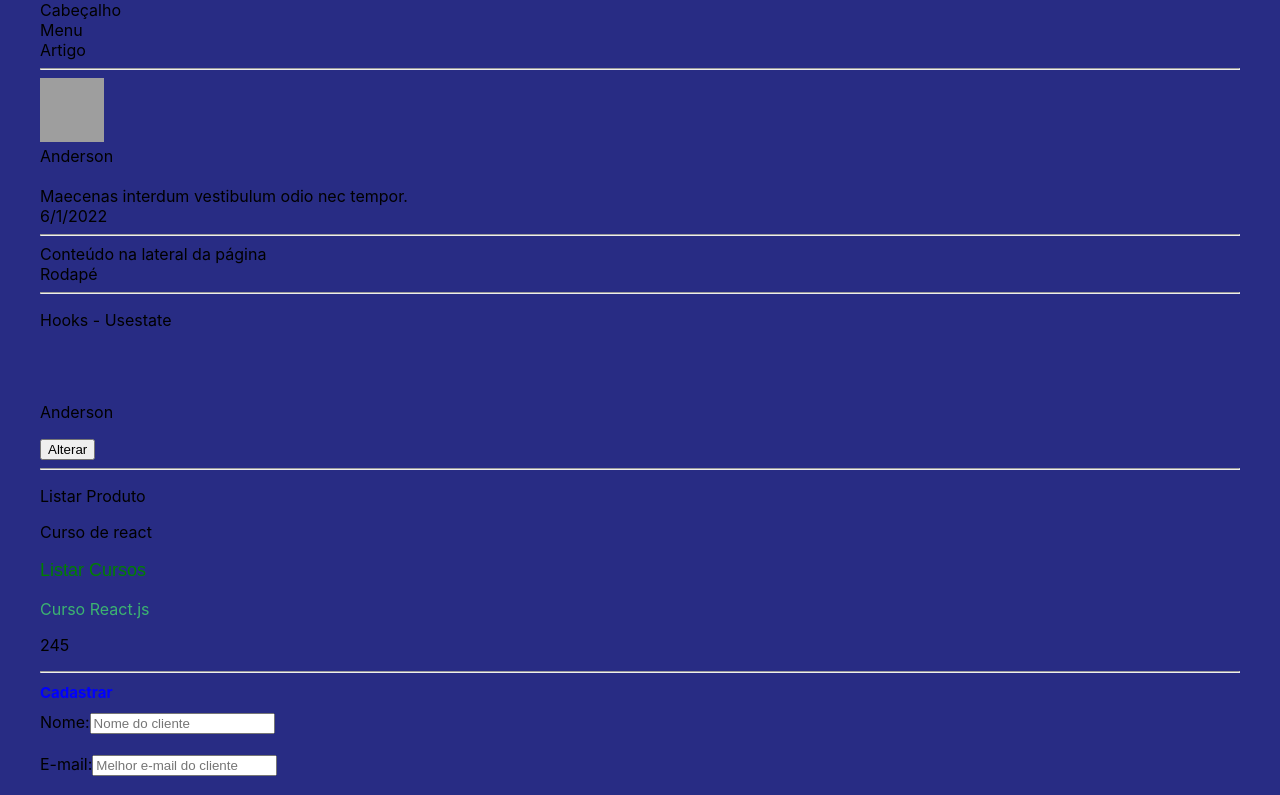
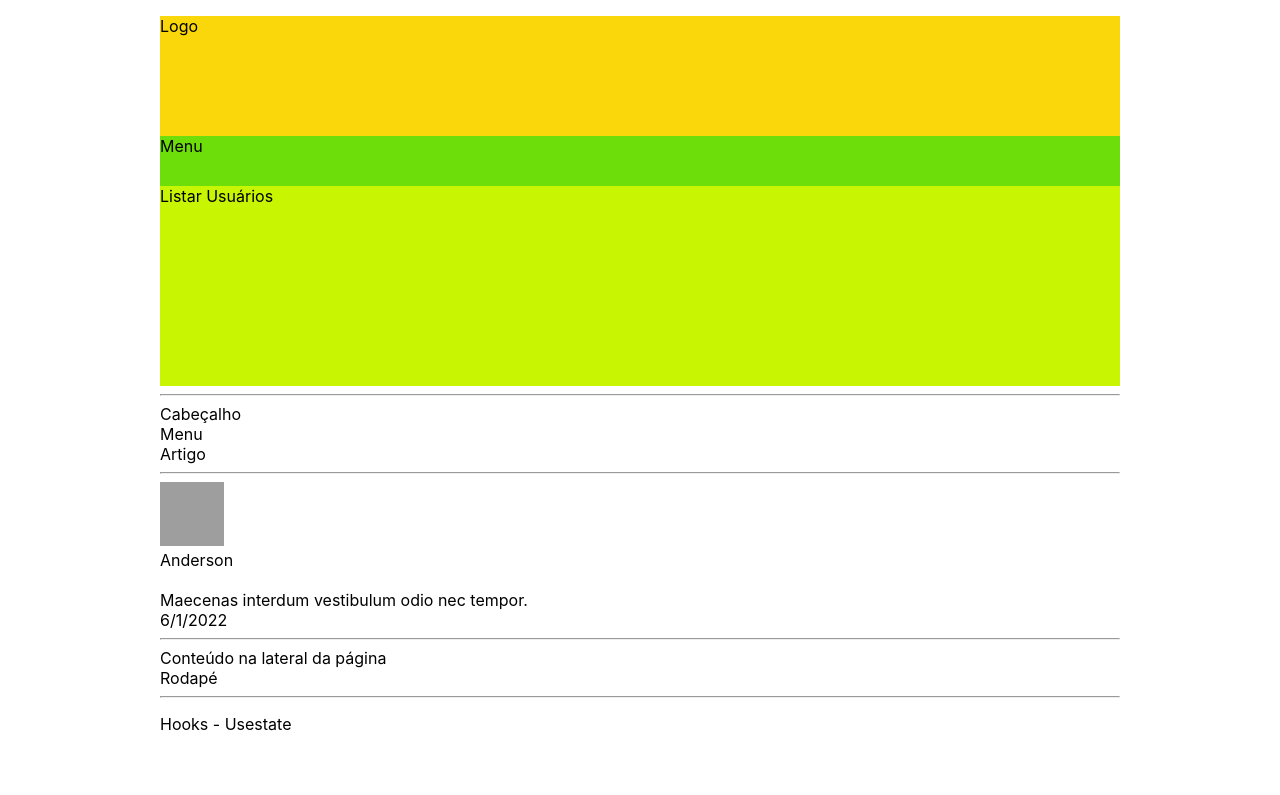
Before and after one commit to andmatsouza/introducao-react, a React (Create React App) app: page / in a window 1280 px wide. Shown: the top 795 px of the page. Built offline with nearby package versions, Linux system fonts and the light colour scheme; grey boxes are pictures that could not be loaded.

Commit message:
feat: como usar style component no React

```diff
--- a/package.json
+++ b/package.json
@@ -9,6 +9,7 @@
     "react": "^18.1.0",
     "react-dom": "^18.1.0",
     "react-scripts": "5.0.1",
+    "styled-components": "^5.3.5",
     "web-vitals": "^2.1.4"
   },
   "scripts": {
--- a/src/App.js
+++ b/src/App.js
@@ -5,7 +5,8 @@ import Article from './components/Article';
 import Aside from './components/Aside';
 import Footer from './components/Footer';
 import Comment from './components/Comment';
-import './app.css';
+//import './app.css';
+import { Container, HeaderSty, MenuSty, ConteudoSty} from './styles';
 
 function App() {
 
@@ -59,8 +60,20 @@ const valorInput = e => setDados({...dados, [e.target.name]: e.target.value});
   }
 
   return(
-    <div>
+    <Container>
+      <HeaderSty>
+        <p>Logo</p>
+      </HeaderSty>
+      <MenuSty>
+        Menu
+      </MenuSty>
+      <ConteudoSty>
+        <span>Listar Usuários</span>
+      </ConteudoSty>
+
+      <hr />
       <Header />
+
       <Menu />
       <Article />
       <Comment
@@ -94,7 +107,7 @@ const valorInput = e => setDados({...dados, [e.target.name]: e.target.value});
         <button type='submit'>Cadastrar</button>
       </form>
       <hr />
-    </div>
+    </Container>
   );
 }
 
--- /dev/null
+++ b/src/styles/index.js
@@ -0,0 +1,22 @@
+import styled from 'styled-components';
+
+export const Container= styled.section`
+  margin: 0px auto;
+  width: 960px;
+  max-width: 960px;
+`;
+
+export const HeaderSty= styled.header`
+  background-color: #FAD70A;
+  height: 120px;
+`;
+
+export const MenuSty= styled.nav`
+  background-color: #6DDe09;
+  height: 50px;
+`;
+
+export const ConteudoSty= styled.article`
+  background-color: #C8F502;
+  height: 200px;
+`;
```
Also changed, not shown: 2 other files (tests, documents, lock files or other folders).
